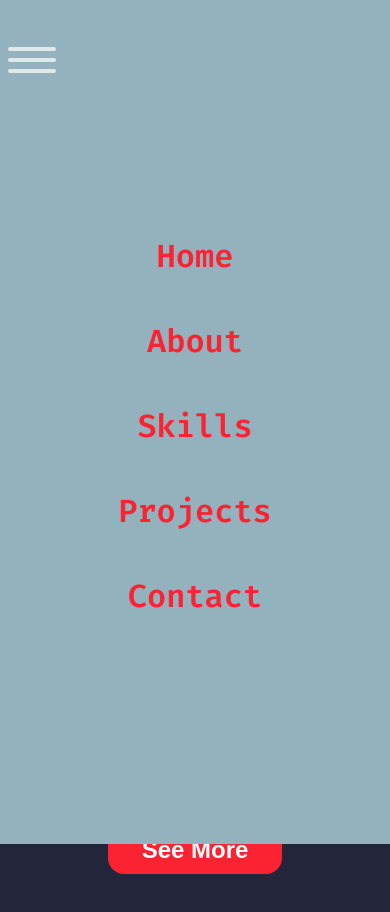
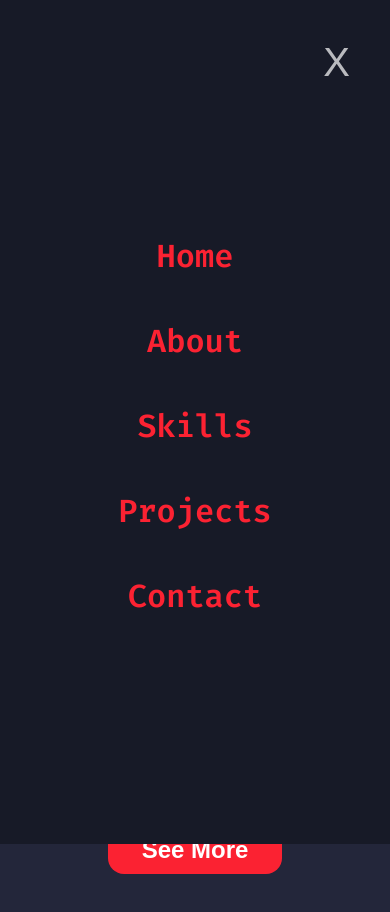
Before and after one commit to DARIOO33/dario4dev, a Next.js app: page /projects in a window 390 px wide. Both pictures are taken after a click on the element 32 px from the left and 60 px from the top of the page. Built offline with nearby package versions, Linux system fonts and the light colour scheme.

Commit message:
burger menu

```diff
--- a/src/app/components/nav/Nav.jsx
+++ b/src/app/components/nav/Nav.jsx
@@ -25,8 +25,13 @@ export default function Nav() {
     function func() {
         document.querySelector('.menu').classList.toggle('active')
         document.querySelector('body').classList.toggle('overflow')
+        document.querySelector('.close').classList.toggle('active')
+        document.querySelector('.menu-container').classList.toggle('active')
     }
     function closemenu() {
+        document.querySelector('.close').classList.toggle('active')
+        document.querySelector('.menu-container').classList.toggle('active')
+
         document.querySelector('.menu').classList.remove('active')
         document.querySelector('body').classList.remove('overflow')
     }
@@ -45,6 +50,9 @@ export default function Nav() {
                 <div className="line"></div>
                 <div className="line"></div>
                 <div className="line"></div>
+            </div>
+            <div className="close" onClick={closemenu}>
+                X
             </div>
             <div className="menu">
                 <ul>
--- a/src/app/components/nav/nav.css
+++ b/src/app/components/nav/nav.css
@@ -1,6 +1,7 @@
 *{
     z-index: 1;
 }
+
 .Nav-container{
     height: 100vh;
     width: 100%;
@@ -90,6 +91,30 @@
     display: none;
     z-index: 105;
 }
+.menu-container.active{
+    display: none;
+}
+.close{
+    position: fixed;
+    margin: 2.5rem 0.5rem;
+    right: -2rem;
+    font-size: .5rem;
+    font-family: Arial, Helvetica, sans-serif;
+    color: white;
+    opacity: 0;
+    cursor: pointer;
+    transform: rotate(180deg);
+    transition: .6s;
+
+}
+.close.active{
+    right: 2rem;
+    transform: rotate(0deg);
+    font-size: 2.5rem;
+
+    opacity: .7;
+    z-index: 999;
+}
 .line{
     z-index: 106;
 
@@ -113,7 +138,8 @@
         display: none;
     }
     .menu{
-        background-color: #93B2BD;
+        background-color: #171a27;
+
         position: fixed;
         width: 100%;
         height: 100vh;
```
